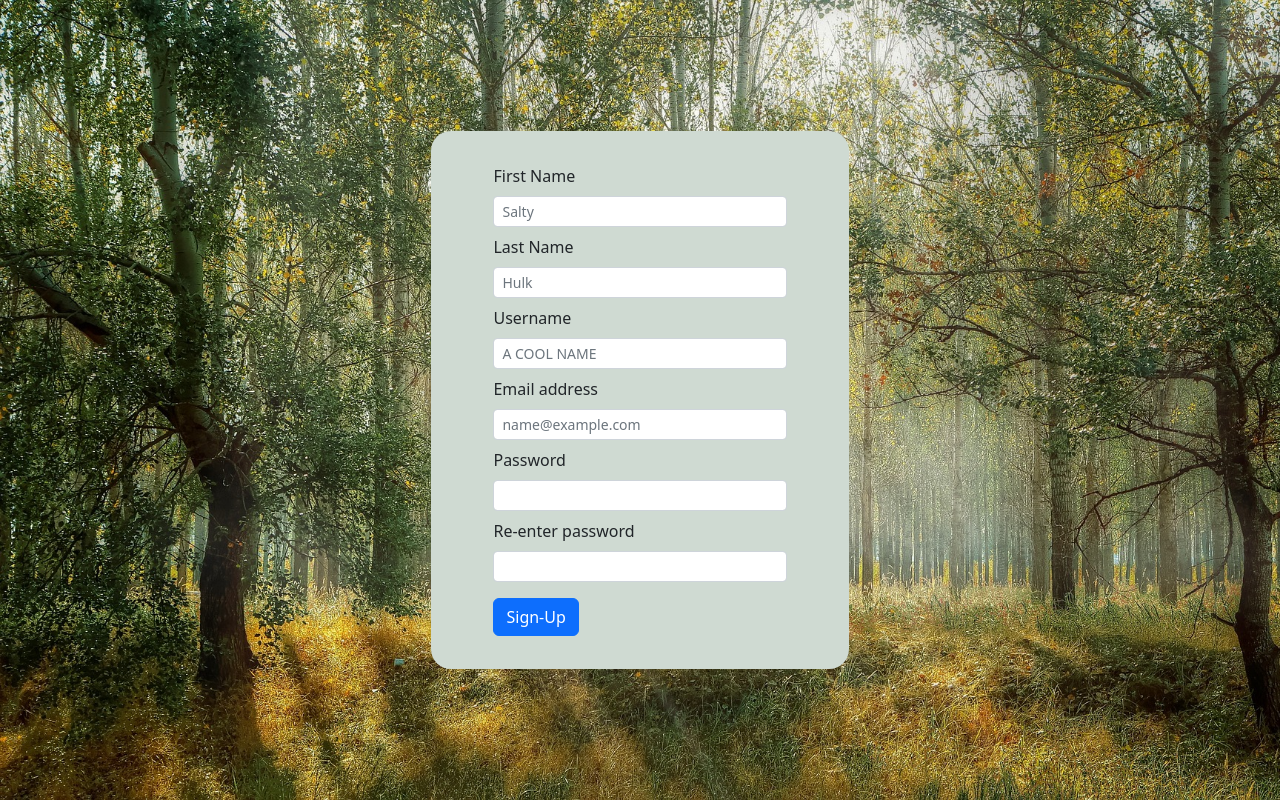
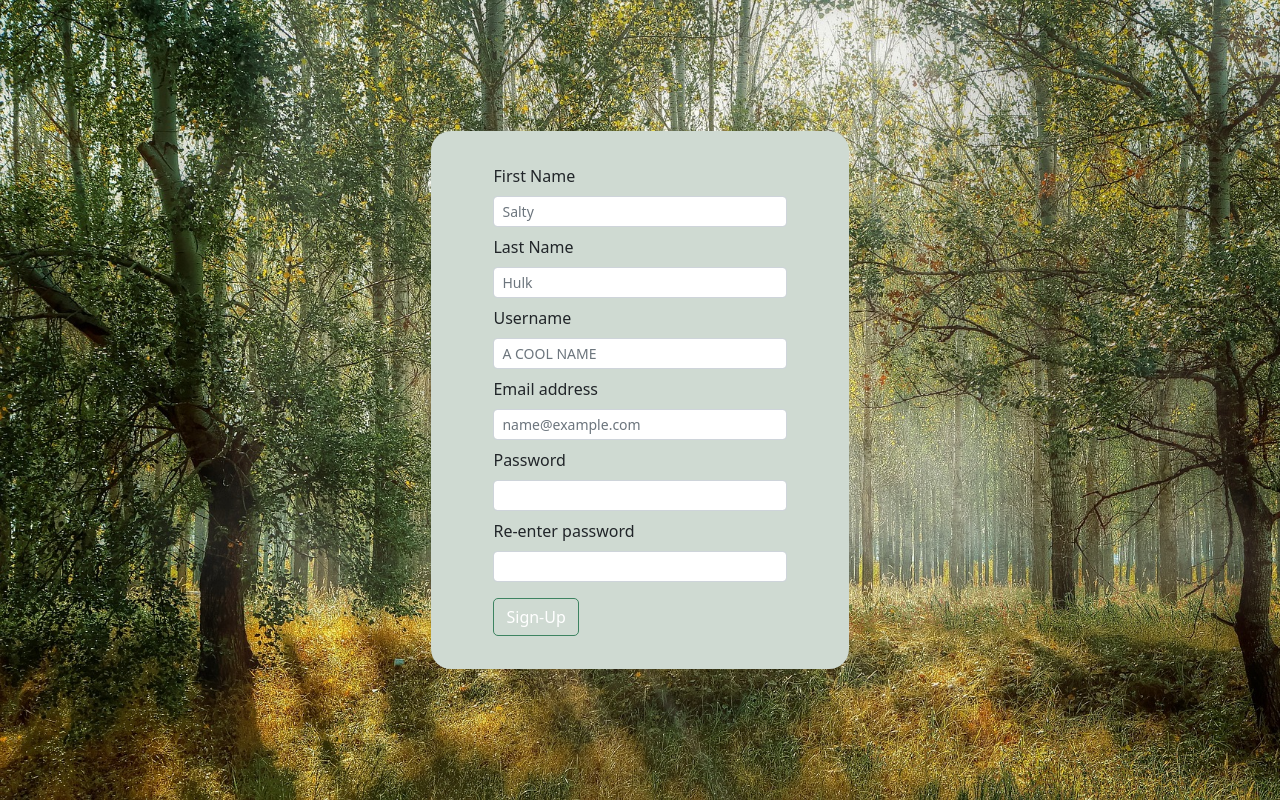
Before and after one commit to Salty-Bear/project-Flora, an Angular app in the folder project-flora/: page /signup in a window 1280 px wide. Built offline with nearby package versions, Linux system fonts and the light colour scheme; a web font is replaced by a local one.

Commit message:
sign-up button accent

```diff
--- a/project-flora/src/app/signup-page/signup-page.component.css
+++ b/project-flora/src/app/signup-page/signup-page.component.css
@@ -6,6 +6,7 @@
     background-color: #395144;
     background-size: cover;
     background-image: url(assests/wallpaper.jpg);
+
 }
 
 form {
@@ -17,3 +18,13 @@ form {
 label {
     font-size: medium;
 }
+
+button {
+    background-color: #cfdad2;
+    border-radius: 5px;
+    border: 1px solid #3D8361;
+}
+
+button:hover {
+    background-color: #3D8361;
+}
```
